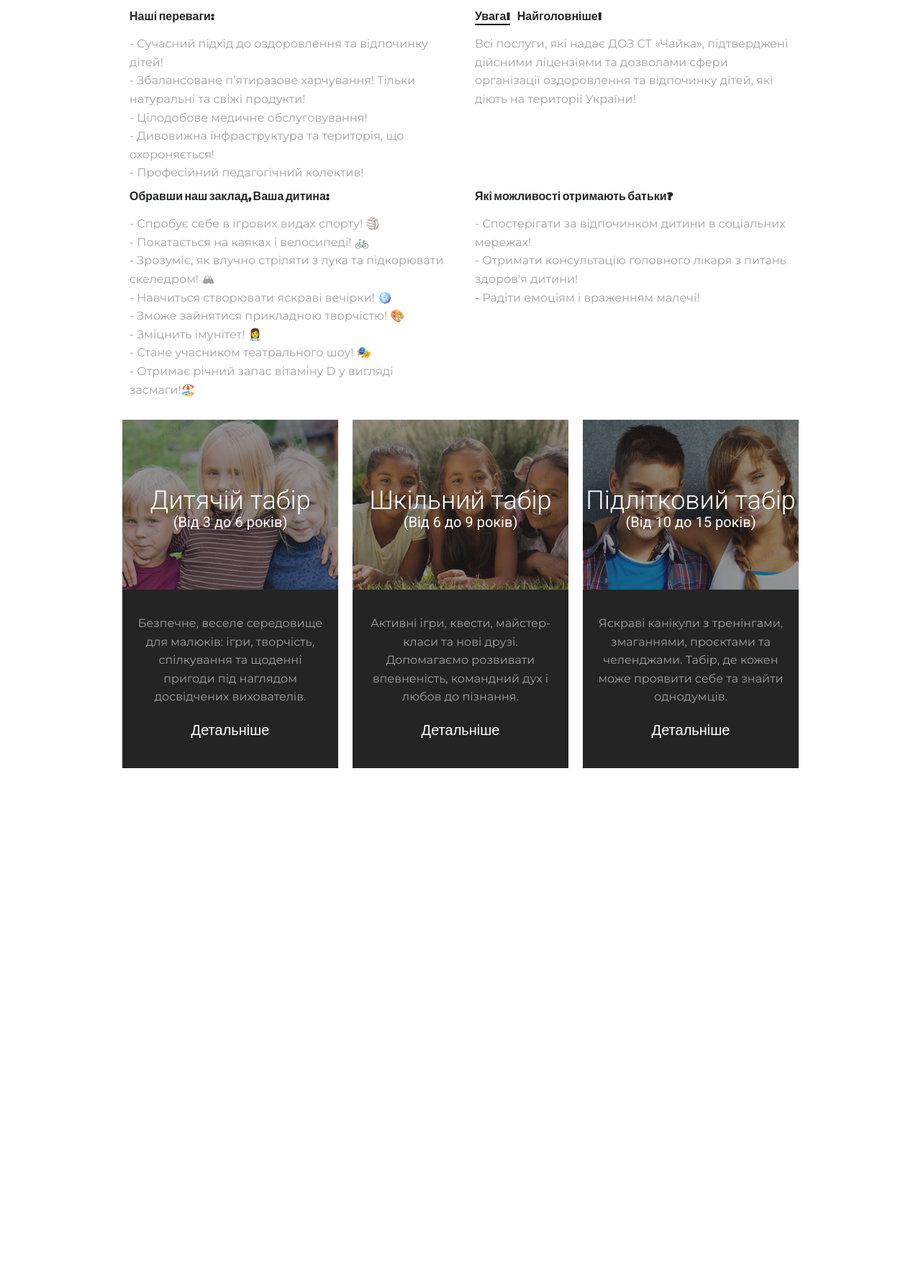
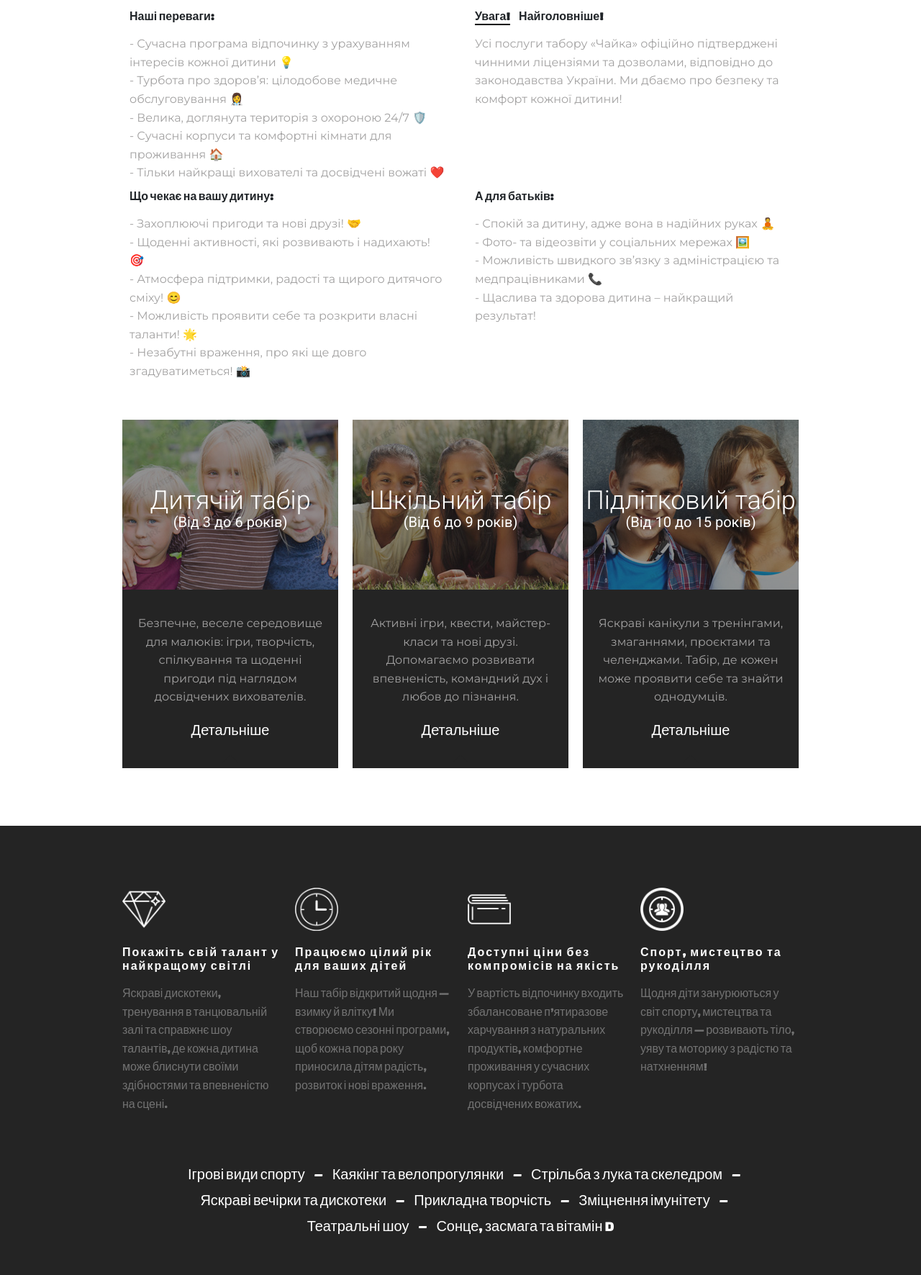
Before and after one commit to 0trava/Chaika_summer-Camp, a plain HTML site: page index.html in a window 1280 px wide. Shown: the part 1391-3162 px from the top of the page at 72% size. Before the commit the page ends 2538 px from the top, so only its background shows below. Drawn offline with nearby package versions, Linux system fonts and the light colour scheme.

Commit message:
section 3 add info and style

```diff
--- /dev/null
+++ b/css/components/our_advantages.css
@@ -0,0 +1,76 @@
+.section3 {
+    padding: 86px 0 50px;
+    color: #737373;
+    background-color: #242424;
+}
+
+.section3 h5 {
+    color: #fff;
+    letter-spacing: 2px;
+}
+
+.section3 .container, .container-fluid {
+    width: 940px;
+    display: flex;
+    flex-direction: column;
+
+}
+.section3 .container, .container-fluid {
+    margin-right: auto;
+    margin-left: auto;
+    -moz-box-sizing: border-box;
+    -webkit-box-sizing: border-box;
+    box-sizing: border-box;
+}
+
+.section3 p.mod1 {
+    color: #fff;
+    font-size: 20px;
+    text-align: center;
+    letter-spacing: 0;
+    text-transform: none;
+    margin-top: 67px;
+    line-height: 36px;
+}
+
+.section3 p.mod1 a {
+    margin: 0 10px;
+}
+
+
+
+
+
+
+.section3 .container .grid_3 {
+    width: 220px;
+}
+
+.section3 .container [class*="grid_"] {
+    float: left;
+    min-height: 1px;
+    margin-left: 20px;
+}
+
+.section3 .grid_3 h5 {
+    margin-top: 20px;
+
+}
+
+
+
+
+
+/* MOBILE ADAPTIVE */
+
+@media (max-width: 430px) {
+    .programs_overview .grid_6 {
+        width: 80vw;
+    }
+
+    .programs_overview .cntr {
+        width: 80vw;
+        font-size: 30px;
+
+    }
+}
--- a/css/components/programs_overview.css
+++ b/css/components/programs_overview.css
@@ -150,7 +150,7 @@ p + .btn3 {
 
 /* HOVER */
 
-.plan_section article:hover .article-content {
+article:hover  .article-content {
     background-color: #fff;
     color: black;
 }
--- a/css/pages/home.css
+++ b/css/pages/home.css
@@ -1,3 +1,4 @@
 @import url(../components/header.css);
 @import url(../components/contacts.css);
 @import url(../components/programs_overview.css);
+@import url(../components/our_advantages.css);
--- a/index.html
+++ b/index.html
@@ -181,33 +181,37 @@
                <div class="grid_6">
     <h5>Наші переваги:</h5>
     <p>
-                        - Сучасний підхід до оздоровлення та відпочинку дітей!</br>
-                        - Збалансоване п’ятиразове харчування! Тільки натуральні та свіжі продукти!</br>
-                        - Цілодобове медичне обслуговування!</br>
-                        - Дивовижна інфраструктура та територія, що охороняється!</br>
-                        - Професійний педагогічний колектив!</p>
+        - Сучасна програма відпочинку з урахуванням інтересів кожної дитини 💡<br>
+        - Турбота про здоров’я: цілодобове медичне обслуговування 👩‍⚕️<br>
+        - Велика, доглянута територія з охороною 24/7 🛡️<br>
+        - Сучасні корпуси та комфортні кімнати для проживання 🏠<br>
+        - Тільки найкращі вихователі та досвідчені вожаті ❤️
+    </p>
 </div>
 <div class="grid_6">
-                    <h5><span>Увага!</span>Найголовніше!</h5>
-                    <p> Всі послуги, які надає ДОЗ СТ «Чайка», підтверджені дійсними ліцензіями та дозволами сфери організації оздоровлення та відпочинку дітей, які діють на території України!</p>
+    <h5><span>Увага!</span> Найголовніше!</h5>
+    <p>Усі послуги табору «Чайка» офіційно підтверджені чинними ліцензіями та дозволами, відповідно до законодавства України. Ми дбаємо про безпеку та комфорт кожної дитини!</p>
 </div>
 <div class="grid_6">
-                    <h5>Обравши наш заклад, Ваша дитина:</h5>
-                    <p>- Спробує себе в ігрових видах спорту! 🏐</br>
-                        - Покатається на каяках і велосипеді! 🚲</br>
-                        - Зрозуміє, як влучно стріляти з лука та підкорювати скеледром! 🏔</br>
-                        - Навчиться створювати яскраві вечірки! 🪩</br>
-                        - Зможе зайнятися прикладною творчістю! 🎨</br>
-                        - Зміцнить імунітет! 👩‍⚕️</br>
-                        - Стане учасником театрального шоу! 🎭</br>
-                        - Отримає річний запас вітаміну D у вигляді засмаги!🏖️</p>
+    <h5>Що чекає на вашу дитину:</h5>
+    <p>
+        - Захоплюючі пригоди та нові друзі! 🤝<br>
+        - Щоденні активності, які розвивають і надихають! 🎯<br>
+        - Атмосфера підтримки, радості та щирого дитячого сміху! 😊<br>
+        - Можливість проявити себе та розкрити власні таланти! 🌟<br>
+        - Незабутні враження, про які ще довго згадуватиметься! 📸
+    </p>
 </div>
 <div class="grid_6">
-                    <h5>Які можливості отримають батьки?</h5>
-                    <p>- Спостерігати за відпочинком дитини в соціальних мережах!</br>
-                        - Отримати консультацію головного лікаря з питань здоров'я дитини!</br>
-                        - Радіти емоціям і враженням малечі!</p>
+    <h5>А для батьків:</h5>
+    <p>
+        - Спокій за дитину, адже вона в надійних руках 🧘<br>
+        - Фото- та відеозвіти у соціальних мережах 🖼️<br>
+        - Можливість швидкого зв’язку з адміністрацією та медпрацівниками 📞<br>
+        - Щаслива та здорова дитина – найкращий результат!
+    </p>
 </div>
+
             </div>
 
             <div class="row plan_section">
@@ -258,17 +262,50 @@
     <!--========================================================
                             Our Advantages
   =========================================================-->
-    <!-- <section class="advantages" id="advantages">
+<section class="section3">
       <div class="container">
-      <h2>Our Advantages</h2>
-      <ul>
-        <li>Professional counselors and educators</li>
-        <li>Safe and eco-friendly environment</li>
-        <li>Creative and sport activities every day</li>
-        <li>Delicious and healthy meals</li>
-      </ul>
+        <div class="row">
+          <div class="grid_3">
+            <img src="./images/icons/diamond-256.png" alt="icon" width="60px" height="60px">
+            <h5>Покажіть свій талант у найкращому світлі</h5>
+            <p>Яскраві дискотеки, тренування в танцювальній залі та справжнє шоу талантів, де кожна дитина може блиснути своїми здібностями та впевненістю на сцені.</p>
           </div>
-  </section> -->
+
+          <div class="grid_3">
+            <img src="./images/icons/clock-4-256.png" alt="icon" width="60px" height="60px">
+            <h5>Працюємо цілий рік для ваших дітей </h5>
+            <p>Наш табір відкритий щодня — взимку й влітку! Ми створюємо сезонні програми, щоб кожна пора року приносила дітям радість, розвиток і нові враження.</p>
+          </div>
+
+          <div class="grid_3">
+            <img src="./images/icons/wallet-3-256.png" alt="icon" width="60px" height="60px">
+            <h5>Доступні ціни без компромісів на якість</h5>
+            <p>У вартість відпочинку входить збалансоване п’ятиразове харчування з натуральних продуктів, комфортне проживання у сучасних корпусах і турбота досвідчених вожатих. </p>
+          </div>
+
+          <div class="grid_3">
+            <img src="./images/icons/target-audience-3-256.png" alt="icon" width="60px" height="60px">
+            <h5>Спорт, мистецтво та рукоділля</h5>
+            <p>Щодня діти занурюються у світ спорту, мистецтва та рукоділля — розвивають тіло, уяву та моторику з радістю та натхненням!</p>
+          </div>
+
+        </div>
+
+        <div>
+
+                <p class="mod1">
+                    <a href="#">Ігрові види спорту</a> –
+                    <a href="#">Каякінг та велопрогулянки</a> –
+                    <a href="#">Стрільба з лука та скеледром </a> – <br>
+                    <a href="#">Яскраві вечірки та дискотеки</a> –
+                    <a href="#">Прикладна творчість</a> –
+                    <a href="#">Зміцнення імунітету</a> – <br>
+                    <a href="#">Театральні шоу </a> –
+                    <a href="#">Сонце, засмага та вітамін D</a>
+                    </p>
+        </div>
+    </div>
+    </section>
 
     <!-- Events Calendar -->
     <!-- <section class="events-calendar" id="calendar">
```
Also changed, not shown: images/icons/clock-4-256.png (added), images/icons/diamond-256.png (added), images/icons/target-audience-3-256.png (added), images/icons/wallet-3-256.png (added), 1 other file. Lines whose indentation alone changed are shown as unchanged.
